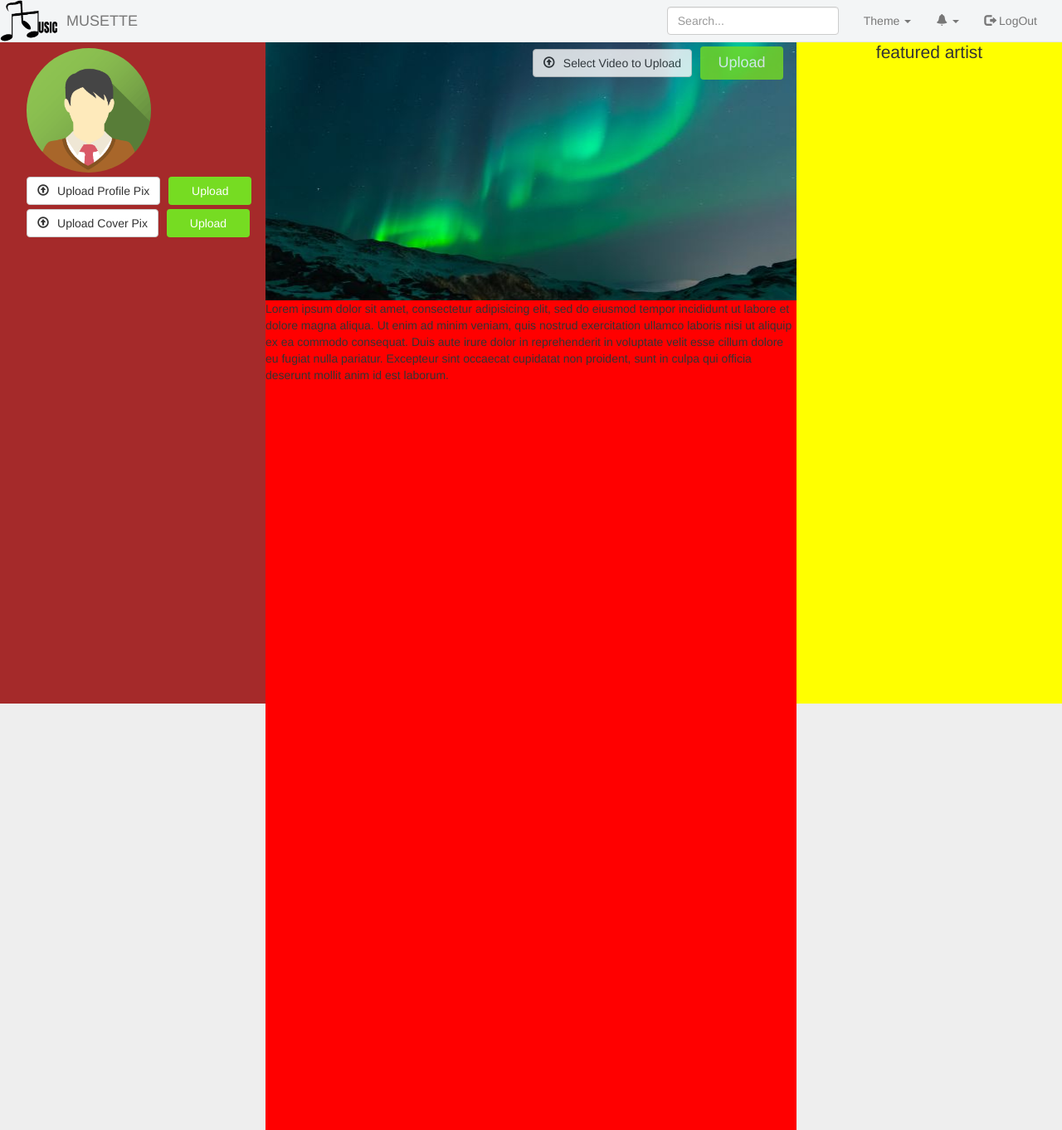
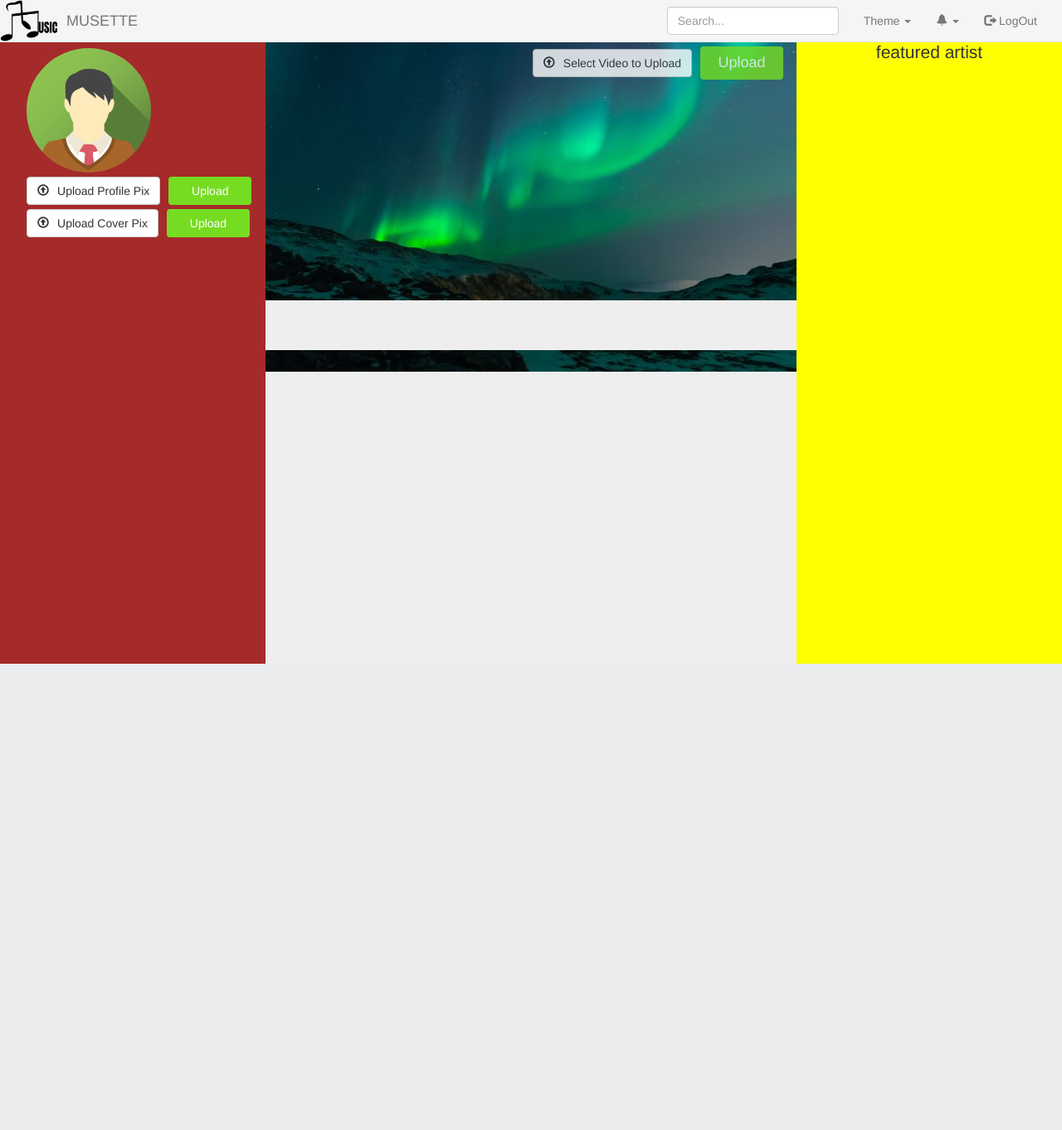
Before and after one commit to locushackaweek/Musette, a PHP site: page /artist.php in a window 1280 px wide. Shown: the whole page at 83% size. After the commit the page ends 800 px from the top, so only its background shows below. Run offline with PHP 8.4, Linux system fonts and the light colour scheme; the visitor is signed in with stand-in values (Sample User, id 1); data that the repository does not hold is empty.

Commit message:
blinking error of frame height adjusted in artist page

```diff
--- a/artist.php
+++ b/artist.php
@@ -15,6 +15,7 @@
     <script src="js/jquery.min.js"></script>
     <script src="js/bootstrap.min.js"></script>
     <script src="js/theme.js"></script>
+    <script src="js/iframe.js"></script>
 </head>
 <body>
 <div class="container-fluid">
@@ -159,12 +160,7 @@
         </div>
 			</div>
 			<div class="iframe">
-        Lorem ipsum dolor sit amet, consectetur adipisicing elit, sed do eiusmod
-        tempor incididunt ut labore et dolore magna aliqua. Ut enim ad minim veniam,
-        quis nostrud exercitation ullamco laboris nisi ut aliquip ex ea commodo
-        consequat. Duis aute irure dolor in reprehenderit in voluptate velit esse
-        cillum dolore eu fugiat nulla pariatur. Excepteur sint occaecat cupidatat non
-        proident, sunt in culpa qui officia deserunt mollit anim id est laborum.
+         <iframe id="ifrm" src="php/video.php" onload="setIframeHeight(this.id)" style="width:100%;border: none;"></iframe>
 			</div>
 		</div>
   </div>
--- a/css/artist.css
+++ b/css/artist.css
@@ -14,6 +14,7 @@
 .profile-img{
 	width: 150px;
 	max-height:150px;
+	padding: 0 auto;
 }
 .upload-profile, .upload-cover{
 	width: 100%;
@@ -70,9 +71,7 @@ input[type=submit]:hover{
 	max-height: 100%;
 }
 .iframe{
-	min-height: 1000px;
 	width: 100%;
-	background: red;
 	margin-top:49%;
 	z-index: 1000;
 	position: relative;
--- a/js/iframe.js
+++ b/js/iframe.js
@@ -6,7 +6,7 @@ function getDocHeight(doc) {
     var body = doc.body, html = doc.documentElement;
     var height = Math.max( body.scrollHeight, body.offsetHeight,
         html.clientHeight, html.scrollHeight, html.offsetHeight );
-    return height+20;
+    return height+50;
 }
 
 function setIframeHeight(id) {
```
